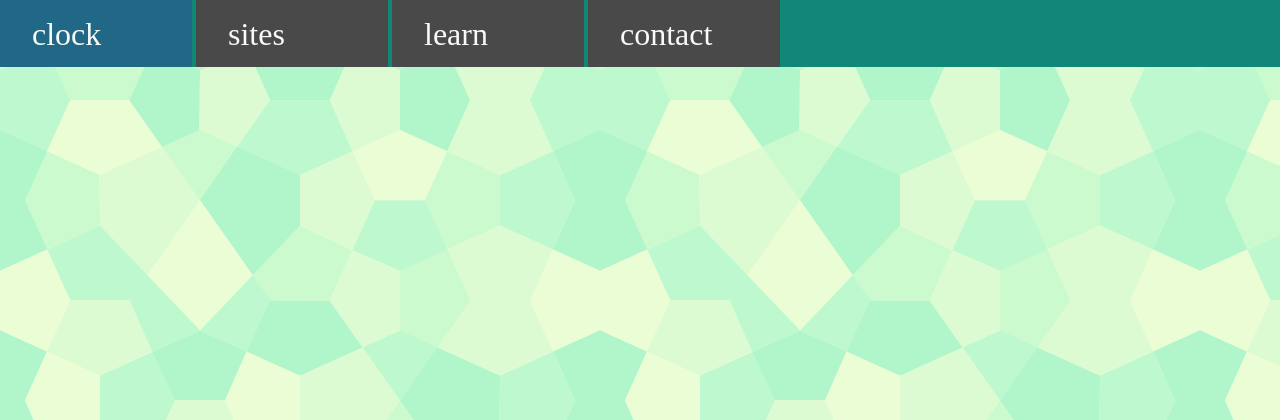
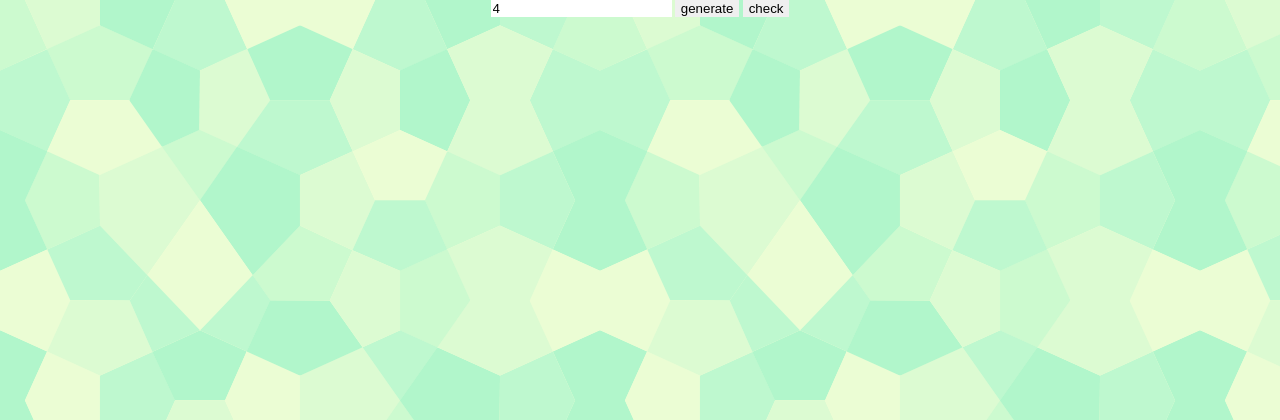
Before and after one commit to vitabene/learn, a PHP site: page / in a window 1280 px wide. Shown: the top 420 px of the page. Run offline with PHP 8.4, Linux system fonts and the light colour scheme.

Commit message:
Directory cleaned up, checking is nice and colory

```diff
--- a/css/style.css
+++ b/css/style.css
@@ -4,21 +4,6 @@ body, nav, ul, table {
 
 body {
   background: url("../assets/congpent.png"); }
-
-nav {
-  background: #118877;
-  width: 100%;
-  position: fixed; }
-  nav ul li {
-    display: inline-block;
-    min-width: 4em;
-    font-size: 2em;
-    line-height: 1.5em;
-    background: #494949;
-    color: #f9f9f9;
-    padding: .3em 1em; }
-    nav ul li:hover {
-      background: #216886; }
 
 ul {
   margin: auto;
@@ -48,31 +33,15 @@ a {
 .hidden {
   display: none; }
 
-#backbutton {
-  position: fixed;
-  background: #F15454;
-  width: 100px;
-  height: 50px;
-  line-height: 50px;
-  color: white;
-  text-decoration: none;
-  text-align: center;
-  text-shadow: 1px 1px 1px #000; }
-
-#clock {
-  font: bold 24pt sans;
-  background: #E3D394;
-  padding: 10px;
-  border: dashed black 1px;
-  border-radius: 3px; }
-
-#learn main {
+main {
   width: 100%;
   margin: 0 auto;
   text-align: center; }
-#learn input, #learn button {
+
+input, button {
   border: none; }
-#learn #pair-list {
+
+#pair-list {
   position: relative;
   width: 40%;
   margin: 10px;
@@ -80,43 +49,56 @@ a {
   height: auto;
   min-height: 300px;
   overflow: auto; }
-  #learn #pair-list table {
+  #pair-list table {
     width: 100%;
     color: white;
     table-layout: fixed; }
-  #learn #pair-list .leftcol, #learn #pair-list .rightcol {
+  #pair-list .leftcol, #pair-list .rightcol {
     position: absolute;
     float: left;
     width: 50%; }
-  #learn #pair-list .rightcol {
+  #pair-list .rightcol {
     margin-left: 50%; }
-  #learn #pair-list button {
+  #pair-list button {
     margin-top: 240px;
     position: absolute; }
-#learn .line {
+
+.line {
   position: absolute;
   background-color: #35A769;
   height: 2px;
   display: block;
   border-radius: 1px; }
-#learn li {
+
+li {
   background: #2d57a9;
   color: #fffedb;
   padding: 3px;
   border-radius: 5px;
   margin: 10px 25px;
   font-size: medium;
-  cursor: pointer; }
-#learn .del-row-button {
+  cursor: pointer;
+  -webkit-box-shadow: 0.5 0.5 0.5 0.5 rgba(0, 0, 0, 0.75);
+  -moz-box-shadow: 0.5 0.5 0.5 0.5 rgba(0, 0, 0, 0.75);
+  box-shadow: 0.5 0.5 0.5 0.5 rgba(0, 0, 0, 0.75); }
+
+.del-row-button {
   width: 100%; }
-#learn .num-of-pairs {
+
+.num-of-pairs {
   color: white; }
-  #learn .num-of-pairs input {
+  .num-of-pairs input {
     text-align: right; }
-#learn .mistake {
+
+.mistake {
   background: #D92424;
   color: white; }
-#learn .connect {
+
+.correct {
+  background: #17BB1F;
+  color: white; }
+
+.connect {
   position: relative;
   bottom: 3px;
   background: #182e58;
--- a/css/style.scss
+++ b/css/style.scss
@@ -14,23 +14,6 @@ body, nav, ul, table {
 }
 body {
   background: url('../assets/congpent.png');
-}
-nav {
-  background: #118877;
-  width: 100%;
-  position: fixed;
-  & ul li {
-    display: inline-block;
-    min-width: 4em;
-    font-size: 2em;
-    line-height: 1.5em;
-    background: #494949;
-    color: #f9f9f9;
-    padding: .3em 1em;
-    &:hover {
-      background: #216886;
-    }
-  }
 }
 ul {
   margin: auto;
@@ -64,27 +47,6 @@ a {
 .hidden {
   display: none;
 }
-#backbutton {
-  position: fixed;
-  background: #F15454;
-  width: 100px;
-  height: 50px;
-  line-height: 50px;
-  color: white;
-  text: {
-    decoration: none;
-    align: center;
-    shadow: 1px 1px 1px #000;
-  }
-}
-#clock {
-  font: bold 24pt sans;
-  background: #E3D394;
-  padding: 10px;
-  border: dashed black 1px;
-  border-radius: 3px;
-}
-#learn {
 main {
 width: 100%;
 margin: 0 auto;
@@ -135,6 +97,7 @@ a {
   margin: 10px 25px;
   font-size: medium;
   cursor: pointer;
+  @include box-shadow(0.5, 0.5, 0.5, 0.5);
 }
 .del-row-button {
   width: 100%;
@@ -151,6 +114,10 @@ a {
   background: #D92424;
   color: white;
 }
+.correct {
+  background: #17BB1F;
+  color: white;
+}
 .connect {
   position: relative;
   bottom: 3px;
@@ -158,4 +125,3 @@ a {
   color: lighten(#FFFC75, 40%);
   @include box-shadow(0px, 0px, 1px, 1px);
 }
-}
--- a/includes/head.php
+++ /dev/null
@@ -1,2 +0,0 @@
-<meta charset="UTF-8">
-<link rel="stylesheet" href="css/style.css" media="screen" type="text/css" />
--- a/learn.php
+++ b/index.html
@@ -2,24 +2,21 @@
 <html>
 <head>
     <title>Learn</title>
-    <?php require 'includes/head.php'; ?>
+    <meta charset="UTF-8">
+<link rel="stylesheet" href="css/style.css" media="screen" type="text/css" />
+<link rel="icon" href="favicon.png">
     <script src="js/learn.js"></script>
 </head>
 <body id="learn">
-    <?php if (isset($_SERVER["HTTP_REFERER"])) echo "<a href='" . $_SERVER["HTTP_REFERER"] . "' id='backbutton'>back</a>" ?>
     <main>
-    	<!--
-    	okay punk, that's adding a pair, not that it works anyway
-    	let's now work with the assumption that I do have some pairs already defined and need to program the actual mechanism
-    	-->
     	<div class="controls">
     		<!-- <input type="text" name="pairKey" value="tyrion" autocomplete="off">
     		<input type="text" name="pairValue" value="lannister"  autocomplete="off">
     		<button onclick="addPair()">save</button> -->
 
     		<!-- <label for="num-of-pairs">enter number of pairs for practise</label> -->
-    		<input type="number" name="num-of-pairs" value="6" placeholder="5">
-    		<button onclick="generatePairs()">set</button>
+    		<input type="number" name="num-of-pairs" value="4" placeholder="5">
+    		<button onclick="generatePairs()">generate</button>
     		<button onclick="checkPairs()">check</button>
     	</div>
     	<div id="pair-list">
--- a/index.php
+++ /dev/null
@@ -1,34 +0,0 @@
-<!DOCTYPE html>
-<html>
-
-<head>
-  <title>CodePen - A Pen by  Vitezslav Benes</title>
-
-  <?php require 'includes/head.php'; ?>
-</head>
-
-<body>
-
-  <html lang="en">
-<head>
-  <meta charset="UTF-8" />
-  <title>Random First Pen</title>
-</head>
-<body>
-    <nav>
-        <ul>
-        <a href="clock.php"><li>clock</li></a>
-        <a href="javascript-go-to-sites.php"><li>sites</li></a>
-        <a href="learn.php"><li>learn</li></a>
-        <a href=""><li>contact</li></a>
-        </ul>
-    </nav>
-    <main>
-    </main>
-  </body>
-</html>
-
-
-</body>
-
-</html>
--- a/js/learn.js
+++ b/js/learn.js
@@ -1,6 +1,6 @@
 var pairDatabase = [["Lorem", "Ipsum"], ["Dog", "Woof"], ["Cat", "Miau"], ["Bacon", "Fat"], ["Jon", "Snow"], ["Tywin", "Lannister"], ["Tyrion", "Lannister"]];
 
-var minPairsGenerated = 5, pairsInUse = [], connection = [], connections = [], lineNodes = [];
+var minPairsGenerated = 5, pairsInUse = [], connection = [], lineNodes = [];
 
 document.addEventListener( "DOMContentLoaded", init);
 
@@ -26,30 +26,28 @@ function init() {
 function makeVisualConnection() {
 	var rect1 = lineNodes[0].getBoundingClientRect();
 	var rect2 = lineNodes[1].getBoundingClientRect();
-
 	var outerRect = document.getElementById("pair-list").getBoundingClientRect();
-
 	var height1 = rect1.bottom - rect1.top;
 	var height2 = rect2.bottom - rect2.top;
-
 	var lineBeginning = {x: rect1.right, y: rect1.top + (height1/2)};
-	var lineEnd = {x: rect2.left, y: rect2.top + (height2/2)};
-
+	var lineEnd = { x: rect2.left, y: rect2.top + (height2/2)};
 	var Y = lineEnd.y - lineBeginning.y;
 	var X = lineEnd.x - lineBeginning.x;
-
 	var lineWidth = Math.sqrt(Math.pow(Y, 2) + Math.pow(X, 2));
-
-	var lineAngle = Math.asin(Y/lineWidth) * (180/Math.PI);
-
-	var linePosition = {x: lineBeginning.x + (X/2) - (lineWidth/2) - outerRect.left, y: lineBeginning.y + (Y/2) - outerRect.top + 3};
-
+	var lineAngle = round(Math.asin(Y/lineWidth) * (180/Math.PI), 1);
+	var linePosition = {x: lineBeginning.x + (X/2) - (lineWidth/2) - outerRect.left, y: lineBeginning.y + (Y/2) - outerRect.top + 3	};
 	var line = document.createElement("span");
 
 	line.className = "line";
-	line.style.width = lineWidth + "px";
-	line.style.marginTop = linePosition.y + "px";
-	line.style.marginLeft = linePosition.x + "px";
+
+	line.dataset.a = lineNodes[0].innerHTML;
+	line.dataset.b = lineNodes[1].innerHTML;
+	line.dataset.keyindex = lineNodes[0].dataset.keyindex;
+	line.dataset.valueindex = lineNodes[1].dataset.valueindex;
+
+	line.style.width = round(lineWidth, 1) + "px";
+	line.style.marginTop = round(linePosition.y, 1) + "px";
+	line.style.marginLeft = round(linePosition.x, 1) + "px";
 	line.style.webkitTransform 	= "rotate(" + lineAngle + "deg)";
 	line.style.MozTransform 	= "rotate(" + lineAngle + "deg)";
 	line.style.msTransform 		= "rotate(" + lineAngle + "deg)";
@@ -58,10 +56,23 @@ function makeVisualConnection() {
 
 	document.getElementById("pair-list").appendChild(line);
 }
+
 function makeConnection(button) {
-	button.className = "connect";
+	if (button.className.indexOf("connect") === -1 || button.className.indexOf("mistake") !== -1) button.className = "connect";
+	else button.className = "";
+	var lines = document.getElementsByClassName("line");
 
-	if (button.dataset.key === undefined) {
+	if (lines.length > 0) {
+		for (i = 0; i < lines.length; i++) {
+			if (lines[i].dataset.keyindex === button.dataset.keyindex) {
+				lines[i].parentNode.removeChild(lines[i]);
+			} else if (lines[i].dataset.valueindex === button.dataset.valueindex) {
+				lines[i].parentNode.removeChild(lines[i]);
+			}
+		}
+	}
+
+	if (button.dataset.keyindex === undefined) {
 		connection[1] = button.innerHTML;
 		lineNodes[1] = button;
 	} else {
@@ -70,38 +81,52 @@ function makeConnection(button) {
 	}
 	if ((connection[0] !== undefined) && (connection[1] !== undefined)) {
 
-		for (i = 0; i < pairsInUse.length; i++) {
-			if (connection[0] === pairsInUse[i][0]) {
-				connections[i] = connection[1];
-				makeVisualConnection();
-			}
-		}
+		makeVisualConnection();
 
-
-		setTimeout(function(){
-			var lis = document.getElementsByClassName("connect");
-			lis[1].className = "";
-			lis[0].className = "";
-		}, 700);
+		setTimeout(function() {clearClass("connect")}, 300);
 
 		connection = [];
 	}
 }
 
-
+function clearClass(clearClassName) {
+	var lis = document.getElementsByClassName(clearClassName);
+	if (lis.length === 0) return;
+	lis[1].className = lis[1].className.replace(clearClassName, "");
+	lis[0].className = lis[0].className.replace(clearClassName, "");
+}
 
 function checkPairs() {
-	if (connections.length === pairsInUse.length) {
+	var lines = document.getElementsByClassName("line");
+	var keys = getLiChildrenOfClassName("leftcol");
+	var values = getLiChildrenOfClassName("rightcol");
+
+	if (lines.length === pairsInUse.length) {
 		for (i = 0; i < pairsInUse.length; i++) {
-			if (pairsInUse[i][1] !== connections[i]) {
-				console.log('fuckyou on line ' + (i+1));
+			for (j = 0; j < lines.length; j++) {
+				if (pairsInUse[i][0] === lines[j].dataset.a && pairsInUse[i][1] === lines[j].dataset.b) {
+					keys[lines[j].dataset.keyindex].className = "correct";
+					values[lines[j].dataset.valueindex].className = "correct";
+				} else if (pairsInUse[i][0] === lines[j].dataset.a && pairsInUse[i][1] !== lines[j].dataset.b) {
+					keys[lines[j].dataset.keyindex].className = "mistake";
+					values[lines[j].dataset.valueindex].className = "mistake";
+				}
 			}
 		}
-		console.log('checked');
+		if (document.getElementsByClassName("mistake").length === 0) {
+			console.log("rejoice and be merry");
+		}
 	} else {
 		console.log("fill'em all, fucka'");
 	}
 
+}
+
+function getLiChildrenOfClassName(ulClassName) {
+	var nodeList = document.getElementsByClassName(ulClassName)[0].childNodes, array = [];
+	for (var i = -1, l = nodeList.length; ++i !== l; array[i] = nodeList[i]);
+	array.shift();
+	return array;
 }
 
 function generatePairs() {
@@ -122,18 +147,16 @@ function generatePairs() {
 
 	shuffleArray(values);
 
-	var leftcol = document.getElementsByClassName("leftcol")[0];
-	var rightcol = document.getElementsByClassName("rightcol")[0];
-
 	for (i = 0; i < numberOfPairs; i++) {
 		var key = document.createElement("li");
 		key.innerHTML = pairsInUse[i][0];
-		key.setAttribute("data-key", i);
-		leftcol.appendChild(key);
+		key.setAttribute("data-keyIndex", i);
+		document.getElementsByClassName("leftcol")[0].appendChild(key);
 
 		var value = document.createElement("li");
 		value.innerHTML = values[i];
-		rightcol.appendChild(value);
+		value.setAttribute("data-valueIndex", i);
+		document.getElementsByClassName("rightcol")[0].appendChild(value);
 	}
 }
 
@@ -142,16 +165,9 @@ function shuffleArray(a)	{
 	return a;
 }
 
-
-
-
-
-
-
-
-
-
-
+function round(number, numberOfDigits) {
+	return Math.round(number * Math.pow(10, numberOfDigits))/(Math.pow(10, numberOfDigits));
+}
 /*
 	TRIED IT ANYWAY
 	function Pair(key, values) {
```
Also changed, not shown: clock.php (deleted, +0 -28 lines), javascript-go-to-sites.php (deleted, +0 -46 lines), js/index.js (deleted, +0 -18 lines), menu.php (deleted, +0 -35 lines), favicon.png (added), license.txt (deleted), 1 other file. Lines whose indentation alone changed are shown as unchanged.
